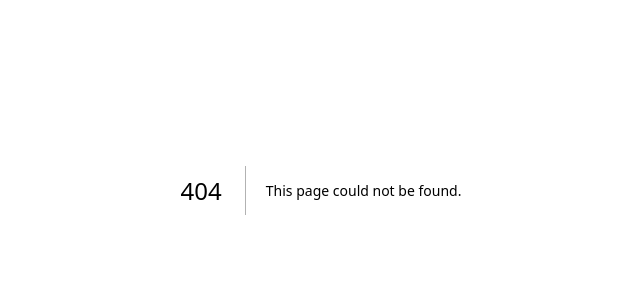
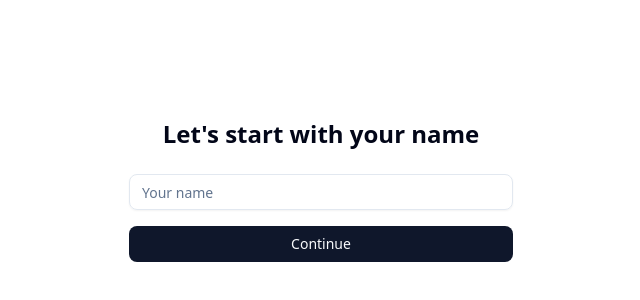
Before and after one commit to ftmhabt/habit-tracker, a Next.js app: page /onboarding in a window 1280 px wide. Before the commit this address had no page. Shown: the part 210-510 px from the top of the page, without its empty margins (319-959 px from the left). Built offline with nearby package versions, Linux system fonts and the light colour scheme; no server answers.

Commit message:
Add onboarding

```diff
--- a/package.json
+++ b/package.json
@@ -17,6 +17,7 @@
     "class-variance-authority": "^0.7.1",
     "clsx": "^2.1.1",
     "dotenv": "^17.2.3",
+    "framer-motion": "^12.23.24",
     "lucide-react": "^0.552.0",
     "next": "16.0.1",
     "next-auth": "^4.24.13",
--- /dev/null
+++ b/src/actions/onboarding.ts
@@ -0,0 +1,36 @@
+"use server";
+
+import { authConfig } from "@/lib/auth";
+import { prisma } from "@/lib/prisma";
+import { getServerSession } from "next-auth";
+import { revalidatePath } from "next/cache";
+import { redirect } from "next/navigation";
+
+export async function saveUserName(name: string) {
+  const session = await getServerSession(authConfig);
+  if (!session?.user.id) throw new Error("Not authenticated");
+
+  await prisma.user.update({
+    where: { id: session?.user.id },
+    data: { name },
+  });
+  revalidatePath("/onboarding");
+}
+
+export async function saveFirstHabit(title: string) {
+  const session = await getServerSession(authConfig);
+  if (!session?.user.id) throw new Error("Not authenticated");
+
+  await prisma.habit.create({
+    data: {
+      userId: session?.user.id,
+      title,
+      frequency: "daily", // default
+    },
+  });
+  revalidatePath("/onboarding");
+}
+
+export async function finishOnboarding() {
+  redirect("/dashboard");
+}
--- /dev/null
+++ b/src/app/dashboard/page.tsx
@@ -0,0 +1,64 @@
+import { finishOnboarding } from "@/actions/onboarding";
+import { authConfig } from "@/lib/auth";
+import { prisma } from "@/lib/prisma";
+import { getServerSession } from "next-auth";
+
+export default async function DashboardPage() {
+  // 1️⃣ Get the session
+  const session = await getServerSession(authConfig);
+  if (!session?.user?.email) {
+    // Not logged in, redirect to login
+    return (
+      <div className="p-8 text-center">
+        <h2 className="text-2xl font-bold">Not logged in</h2>
+        <p>
+          Please{" "}
+          <a className="text-blue-500 underline" href="/login">
+            login
+          </a>{" "}
+          first.
+        </p>
+      </div>
+    );
+  }
+
+  // 2️⃣ Ensure default habits exist for new users
+  await finishOnboarding();
+
+  // 3️⃣ Fetch habits
+  const habits = await prisma.habit.findMany({
+    where: { userId: session.user.id },
+    orderBy: { createdAt: "asc" },
+  });
+
+  return (
+    <div className="max-w-3xl mx-auto p-8">
+      <h1 className="text-3xl font-bold mb-6">
+        Welcome, {session.user.email}!
+      </h1>
+
+      {habits.length === 0 ? (
+        <p className="text-gray-500">You don’t have any habits yet.</p>
+      ) : (
+        <ul className="space-y-4">
+          {habits.map((habit) => (
+            <li
+              key={habit.id}
+              className="p-4 border rounded-lg flex justify-between items-center"
+            >
+              <div>
+                <h2 className="font-semibold">{habit.title}</h2>
+                {habit.description && (
+                  <p className="text-gray-500 text-sm">{habit.description}</p>
+                )}
+              </div>
+              <span className="text-sm text-muted-foreground">
+                {habit.frequency}
+              </span>
+            </li>
+          ))}
+        </ul>
+      )}
+    </div>
+  );
+}
--- /dev/null
+++ b/src/app/onboarding/page.tsx
@@ -0,0 +1,9 @@
+import OnboardingForm from "@/components/onboarding/OnboardingForm";
+
+export default function OnboardingPage() {
+  return (
+    <main className="min-h-screen bg-background text-foreground">
+      <OnboardingForm />
+    </main>
+  );
+}
--- /dev/null
+++ b/src/components/onboarding/OnboardingForm.tsx
@@ -0,0 +1,109 @@
+"use client";
+
+import {
+  finishOnboarding,
+  saveFirstHabit,
+  saveUserName,
+} from "@/actions/onboarding";
+import { Button } from "@/components/ui/button";
+import { Input } from "@/components/ui/input";
+import { AnimatePresence, motion } from "framer-motion";
+import { useState } from "react";
+
+export default function OnboardingForm() {
+  const [step, setStep] = useState(0);
+  const [name, setName] = useState("");
+  const [habit, setHabit] = useState("");
+  const [loading, setLoading] = useState(false);
+
+  const slides = [
+    {
+      title: "Let's start with your name",
+      content: (
+        <form
+          onSubmit={async (e) => {
+            e.preventDefault();
+            setLoading(true);
+            await saveUserName(name);
+            setLoading(false);
+            setStep(1);
+          }}
+          className="flex flex-col gap-4"
+        >
+          <Input
+            placeholder="Your name"
+            value={name}
+            onChange={(e) => setName(e.target.value)}
+            required
+          />
+          <Button type="submit" disabled={loading}>
+            Continue
+          </Button>
+        </form>
+      ),
+    },
+    {
+      title: "Your first habit",
+      content: (
+        <form
+          onSubmit={async (e) => {
+            e.preventDefault();
+            setLoading(true);
+            await saveFirstHabit(habit);
+            setLoading(false);
+            setStep(2);
+          }}
+          className="flex flex-col gap-4"
+        >
+          <Input
+            placeholder="e.g. Drink water"
+            value={habit}
+            onChange={(e) => setHabit(e.target.value)}
+            required
+          />
+          <Button type="submit" disabled={loading}>
+            Continue
+          </Button>
+        </form>
+      ),
+    },
+    {
+      title: "You’re all set!",
+      content: (
+        <div className="flex flex-col gap-6">
+          <p className="text-muted-foreground">
+            Your first habit is ready, and your dashboard is waiting.
+          </p>
+          <Button
+            onClick={async () => {
+              setLoading(true);
+              await finishOnboarding();
+            }}
+          >
+            Go to Dashboard →
+          </Button>
+        </div>
+      ),
+    },
+  ];
+
+  return (
+    <div className="flex h-screen items-center justify-center">
+      <div className="w-full max-w-md p-8 text-center">
+        <AnimatePresence mode="wait">
+          <motion.div
+            key={step}
+            initial={{ opacity: 0, y: 30 }}
+            animate={{ opacity: 1, y: 0 }}
+            exit={{ opacity: 0, y: -30 }}
+            transition={{ duration: 0.5 }}
+            className="space-y-6"
+          >
+            <h2 className="text-2xl font-semibold">{slides[step].title}</h2>
+            {slides[step].content}
+          </motion.div>
+        </AnimatePresence>
+      </div>
+    </div>
+  );
+}
```
Also changed, not shown: 1 other file (tests, documents, lock files or other folders).
